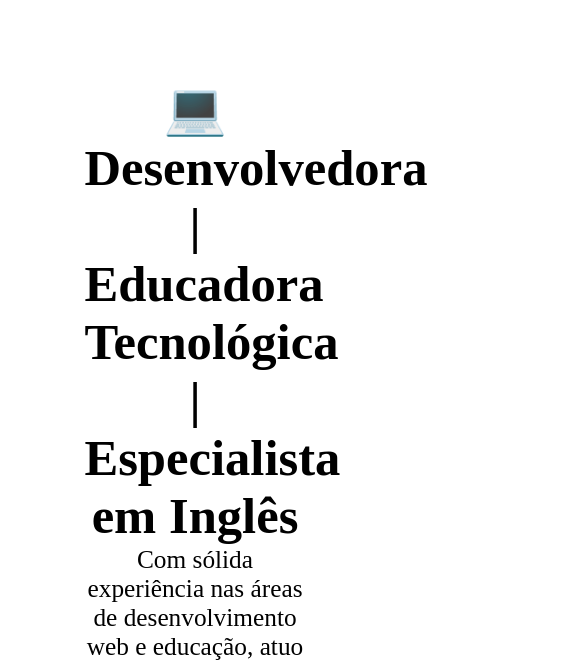
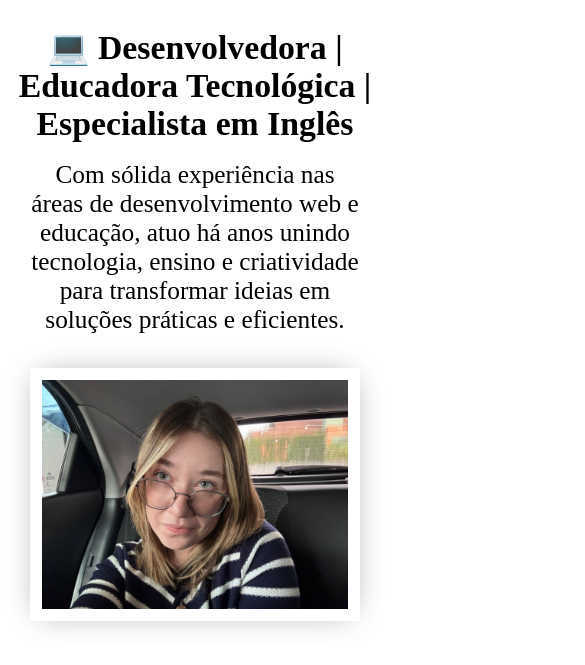
Before and after one commit to pazesilvajulia/portfolioPAC, a plain HTML site: page pages/habilidades.html in a window 390 px wide. Shown: the part 124-789 px from the top of the page, 585 px wide, since content can reach past the window. Drawn offline with Linux system fonts and the light colour scheme.

Commit message:
responsividade 100%

```diff
--- a/styles/styleHabilidades.css
+++ b/styles/styleHabilidades.css
@@ -1,45 +1,112 @@
-.main-container{
-    height: 200vh;
-    margin: 10vh;
+.main-container {
+    height: auto;
+    margin: 5vh 10vw;
     text-align: center;
 }
 
-.main-container > a{
-    margin-top: 10vh;
+.main-container > a {
+    margin-top: 0;
     display: inline-block;
-    -webkit-text-fill-color: white;
+    color: var(--cor-principal);
     background-color: rgb(0, 0, 0);
-    padding: 2vh;
+    padding: 2vh 4vw;
     border-radius: 5vh;
     text-decoration: none;
-    color: var(--cor-principal);
     font-size: large;
     transition: transform 0.3s ease;
+    -webkit-text-fill-color: white;
 }
 
-.main-container > a:hover{
+.main-container > a:hover {
     transform: scale(1.1);
 }
 
-
-.sub-container{
+.sub-container {
     background-color: rgb(255, 255, 255);
-    margin-bottom: 3vh;
+    margin-bottom: 5vh;
 }
 
-.sub-container > h1{
-    font-size: 6vh;
+.sub-container > h1 {
+    font-size: 5vh;
 }
 
-.sub-container > p{
-    font-size: 3vh;
+.sub-container > p {
+    font-size: 2.5vh;
+    margin: 2vh;
 }
 
-.sub-container > img{
+.sub-container > img {
     margin: 2vh;
     border: 1.5vh solid white;
     height: 45vh;
+    max-width: 90%;
+    object-fit: cover;
     box-shadow: 0px 0px 30px -10px rgba(0, 0, 0, 0.438);
+}
 
+/* ========== MEDIA QUERIES ========== */
+@media (max-width: 1024px) {
+    .main-container {
+        margin: 5vh 5vw;
+    }
 
+    .sub-container > h1 {
+        font-size: 4.5vh;
+    }
+
+    .sub-container > p {
+        font-size: 2.3vh;
+    }
+
+    .sub-container > img {
+        height: 40vh;
+    }
 }
+
+@media (max-width: 768px) {
+    .main-container {
+        margin: 4vh 4vw;
+    }
+
+    .sub-container > h1 {
+        font-size: 4vh;
+    }
+
+    .sub-container > p {
+        font-size: 2.2vh;
+    }
+
+    .sub-container > img {
+        height: 35vh;
+    }
+
+    .main-container > a {
+        font-size: medium;
+        padding: 1.5vh 3vw;
+    }
+}
+
+@media (max-width: 480px) {
+    .main-container {
+        margin: 4vh 3vw;
+    }
+
+    .sub-container > h1 {
+        font-size: 4vh;
+    }
+
+    .sub-container > p {
+        font-size: 3vh;
+    }
+
+    .sub-container > img {
+        height: auto;
+        width: 100%;
+    }
+
+    .main-container > a {
+        margin-top: 0;
+        font-size: 2.5vh;
+        padding: 1.5vh 2vw;
+    }
+}
```
